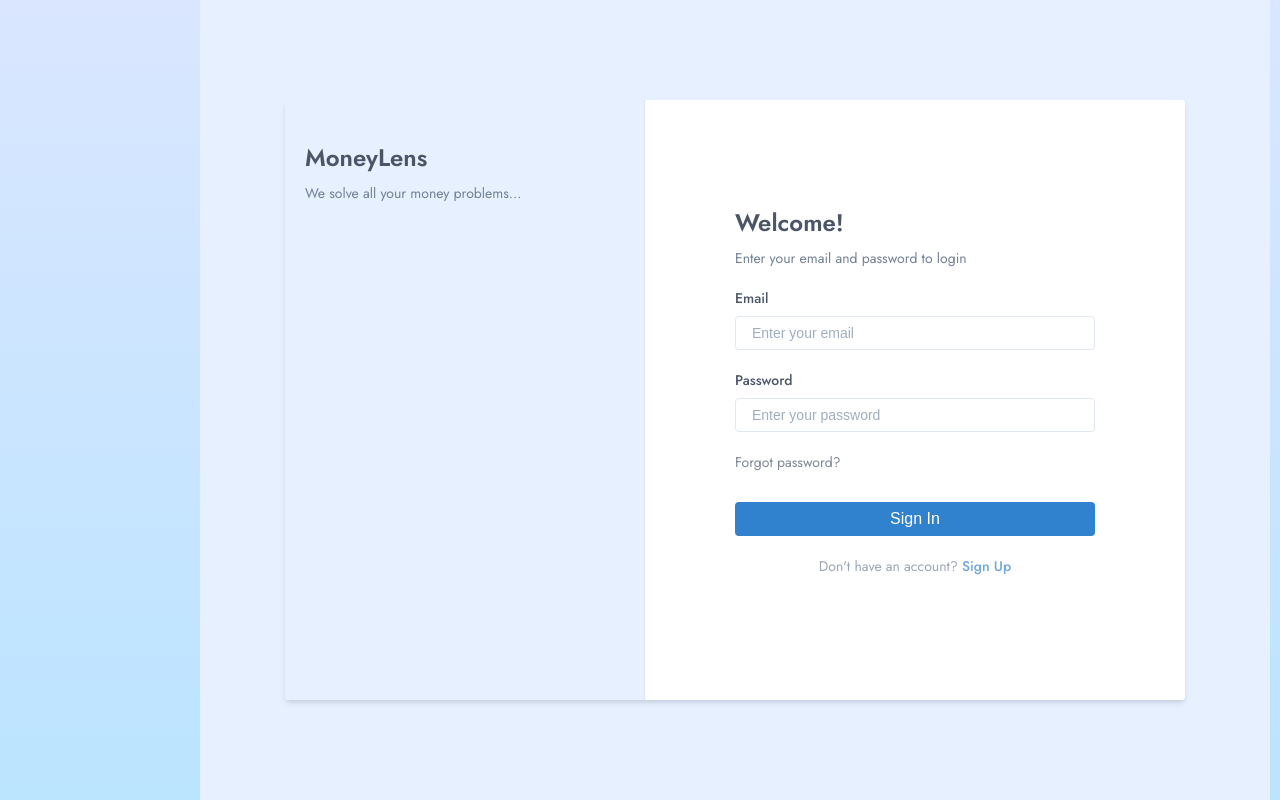
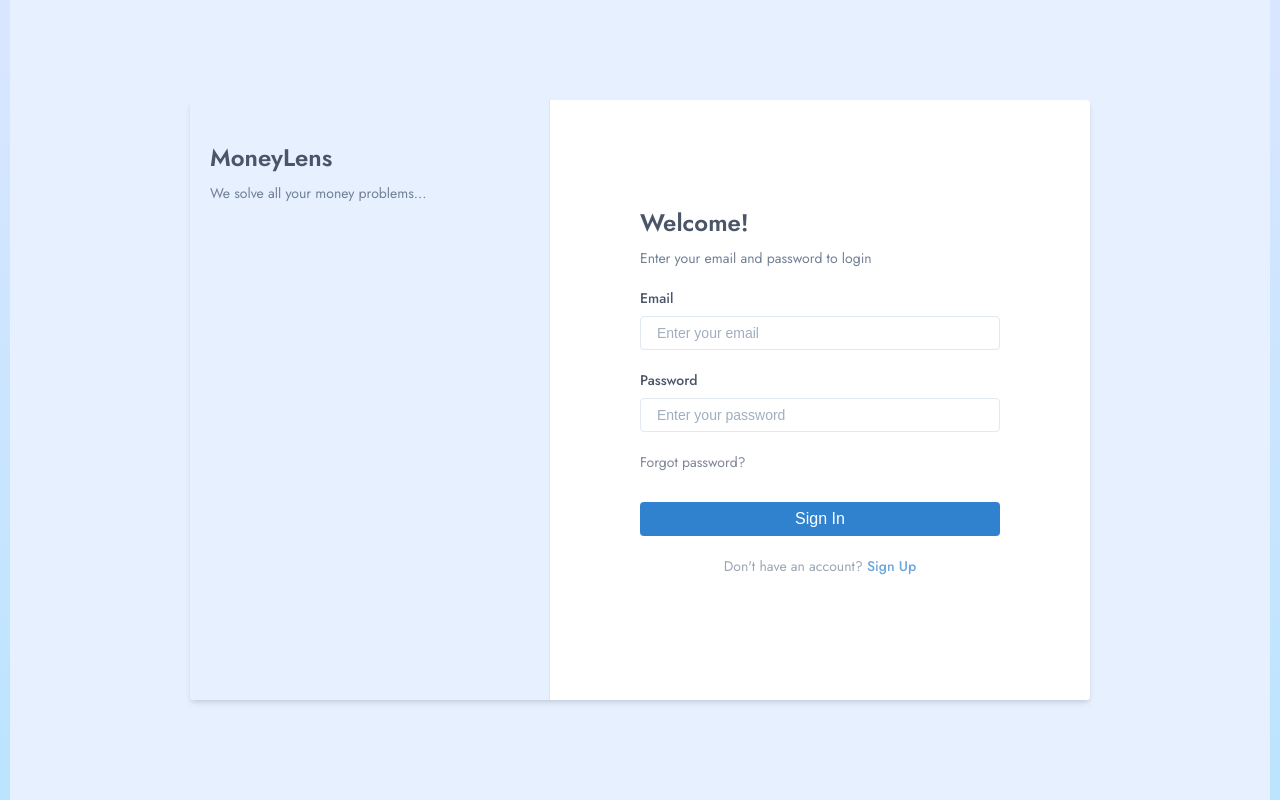
Before and after one commit to Sahil-Sharma-603/Money-Lens-App, a Next.js app in the folder frontend/: page / in a window 1280 px wide. Built offline with nearby package versions, Linux system fonts and the light colour scheme.

Commit message:
Fix homepage UI margin

```diff
--- a/frontend/src/app/assets/styles/page.module.css
+++ b/frontend/src/app/assets/styles/page.module.css
@@ -8,7 +8,7 @@
   justify-content: center;
   background-color: #E6F0FF;
   overflow: hidden;
-  margin-left: 200px;
+  margin-left: 10px;
   margin-right: 10px;
 }
 
```
